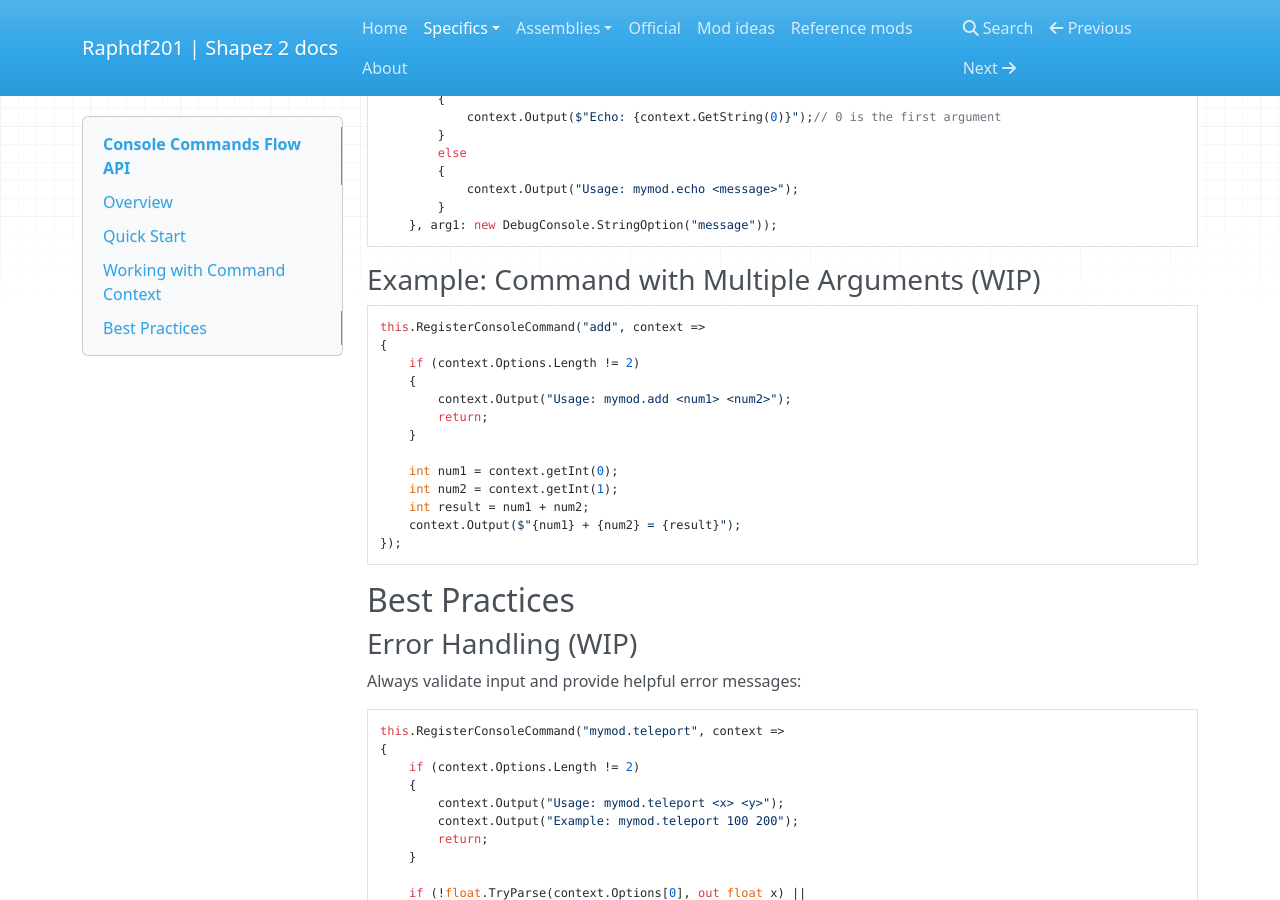
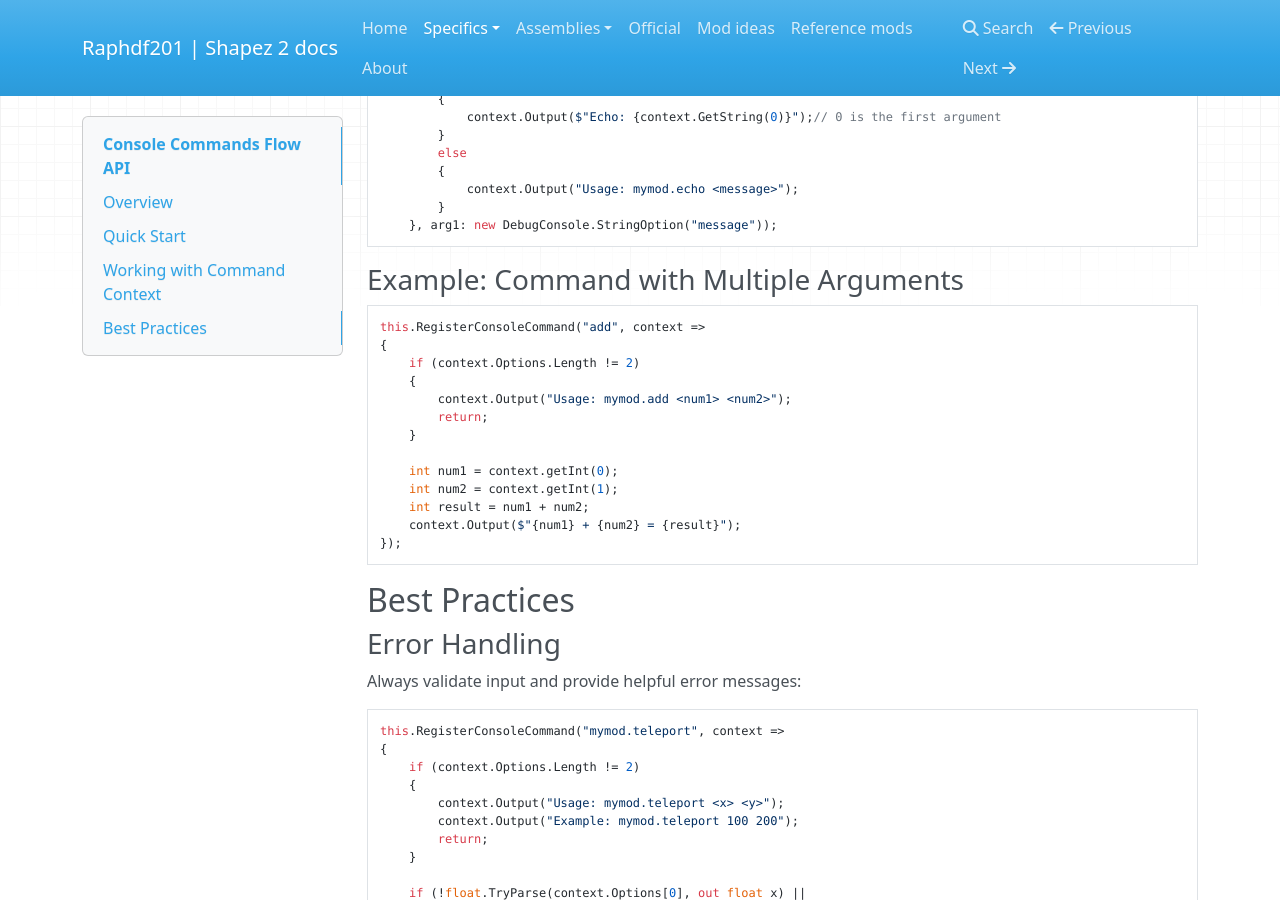
Before and after one commit to Raphdf201/shapez2-docs, an MkDocs documentation site: the page built from docs/consoleCommands.md, in a window 1280 px wide and 900 px high, scrolled down 1108 px. Built offline with MkDocs 1.6.1, drawn with Linux system fonts in a browser that asks for light colours; nearby versions of some CDN libraries.

Commit message:
Remove wip

````diff
--- a/docs/consoleCommands.md
+++ b/docs/consoleCommands.md
@@ -63,7 +63,7 @@ this.RegisterConsoleCommand("echo", context =>// the command ingame will be modn
     }, arg1: new DebugConsole.StringOption("message"));
 ```
 
-### Example: Command with Multiple Arguments (WIP)
+### Example: Command with Multiple Arguments
 
 ```csharp
 this.RegisterConsoleCommand("add", context =>
@@ -83,7 +83,7 @@ this.RegisterConsoleCommand("add", context =>
 
 ## Best Practices
 
-### Error Handling (WIP)
+### Error Handling
 
 Always validate input and provide helpful error messages:
 
````
